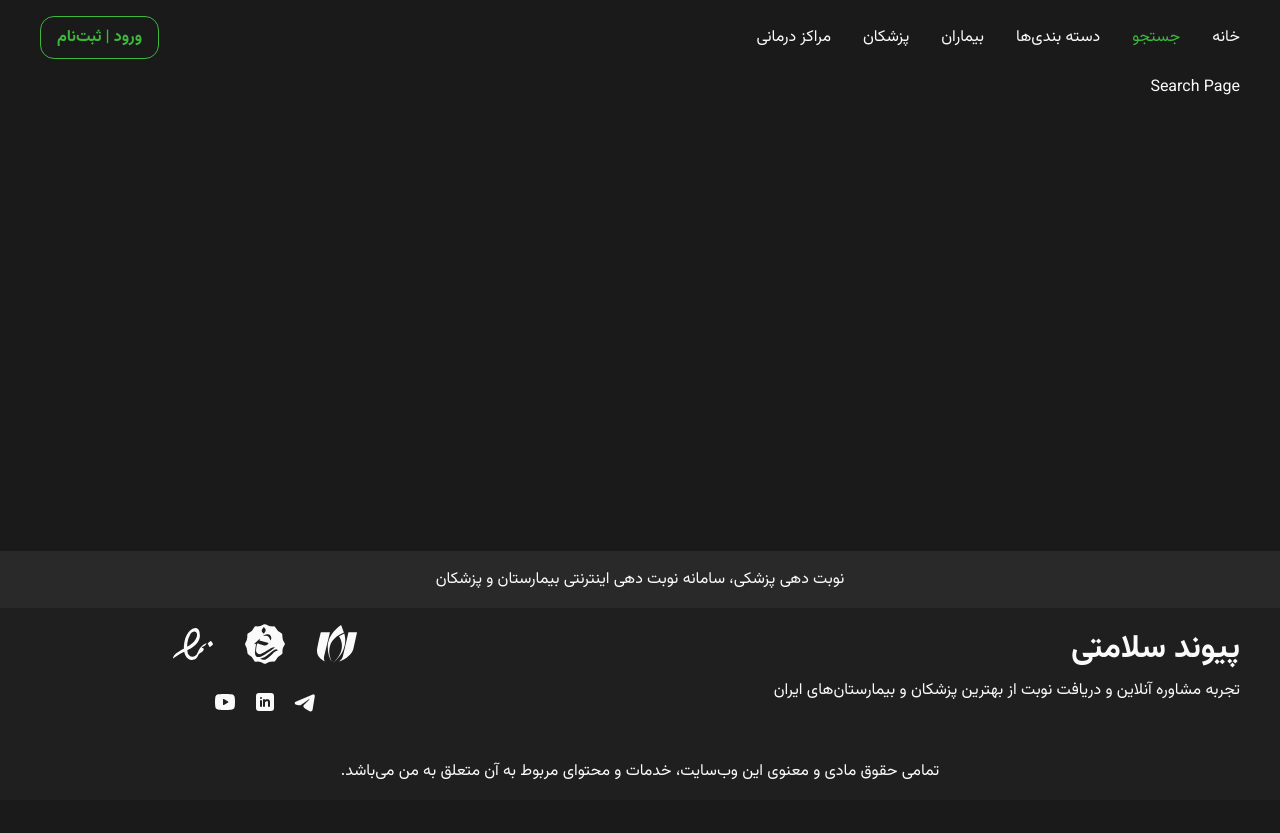
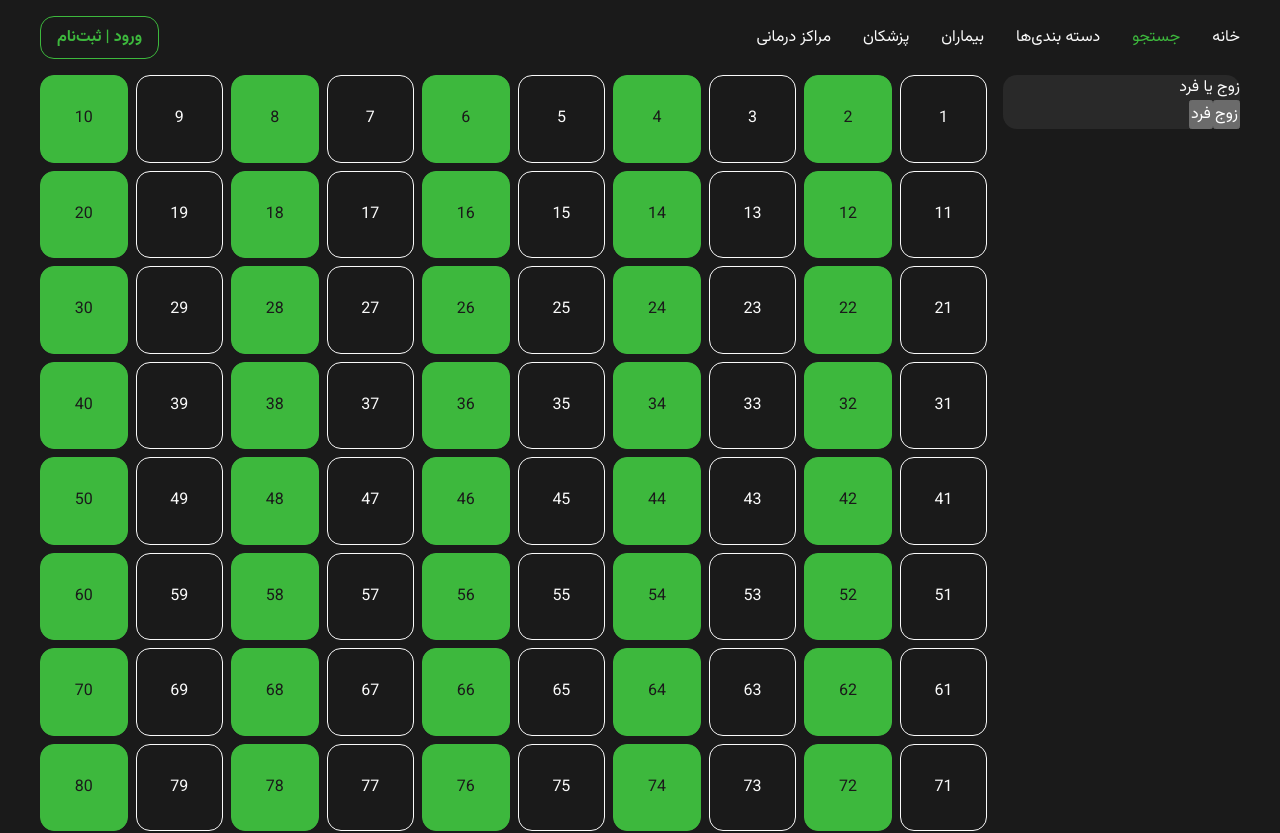
Before and after one commit to CodectiveOrg/bootcamp-2024-free-nextjs-moloudayat, a Next.js app: page /search in a window 1280 px wide. Shown: the top 833 px of the page. Before the commit the page ends 800 px from the top, so only its background shows below. Built offline with nearby package versions, Linux system fonts and the light colour scheme.

Commit message:
feat(search): basic results

```diff
--- /dev/null
+++ b/src/app/search/page.module.css
@@ -0,0 +1,28 @@
+.search {
+  display: grid;
+  grid-template-columns: 1fr 4fr;
+  gap: 1rem;
+  margin-block-end: 2rem;
+
+  .results {
+    display: grid;
+    grid-template-columns: repeat(auto-fill, minmax(5rem, 1fr));
+    gap: 0.5rem;
+
+    > li {
+      background-color: transparent;
+      color: inherit;
+      border: 1px solid currentcolor;
+      aspect-ratio: 1/1;
+      display: grid;
+      place-content: center;
+      border-radius: var(--border-radius);
+
+      &.active {
+        background-color: var(--color-primary);
+        color: var(--color-primary-opposite);
+        border-color: var(--color-primary);
+      }
+    }
+  }
+}
--- a/src/app/search/page.tsx
+++ b/src/app/search/page.tsx
@@ -1,5 +1,29 @@
 import { ReactElement } from "react";
 
+import CardComponent from "@/components/card/card.component";
+
+import styles from "./page.module.css";
+
+const items = Array(100)
+  .fill(null)
+  .map((_, index) => index + 1);
 export default function Page(): ReactElement {
-  return <div>Search Page</div>;
+  return (
+    <div className={styles.search}>
+      <div className={styles.filters}>
+        <CardComponent>
+          <div className={styles.title}>زوج یا فرد</div>
+          <button>زوج</button>
+          <button>فرد</button>
+        </CardComponent>
+      </div>
+      <ul className={styles.results}>
+        {items.map((item) => (
+          <li key={item} className={item % 2 === 0 ? styles.active : ""}>
+            {item}
+          </li>
+        ))}
+      </ul>
+    </div>
+  );
 }
--- /dev/null
+++ b/src/components/card/card.component.tsx
@@ -0,0 +1,20 @@
+import { ReactElement, PropsWithChildren } from "react";
+
+import styles from "./card.module.css";
+
+type Props = PropsWithChildren;
+
+export default function CardComponent({ children }: Props): ReactElement {
+  return (
+    <div className={styles.card}>
+      {/* <div className={styles.image}>
+        <img src="https://via.placeholder.com/300" alt="Placeholder" />
+      </div>
+      <div className={styles.content}>
+        <h2 className={styles.title}>Title</h2>
+        <p className={styles.description}>Description</p>
+      </div> */}
+      {children}
+    </div>
+  );
+}
--- /dev/null
+++ b/src/components/card/card.module.css
@@ -0,0 +1,5 @@
+.card {
+  background-color: var(--color-gray-16);
+  padding: 1reml;
+  border-radius: var(--border-radius);
+}
```
